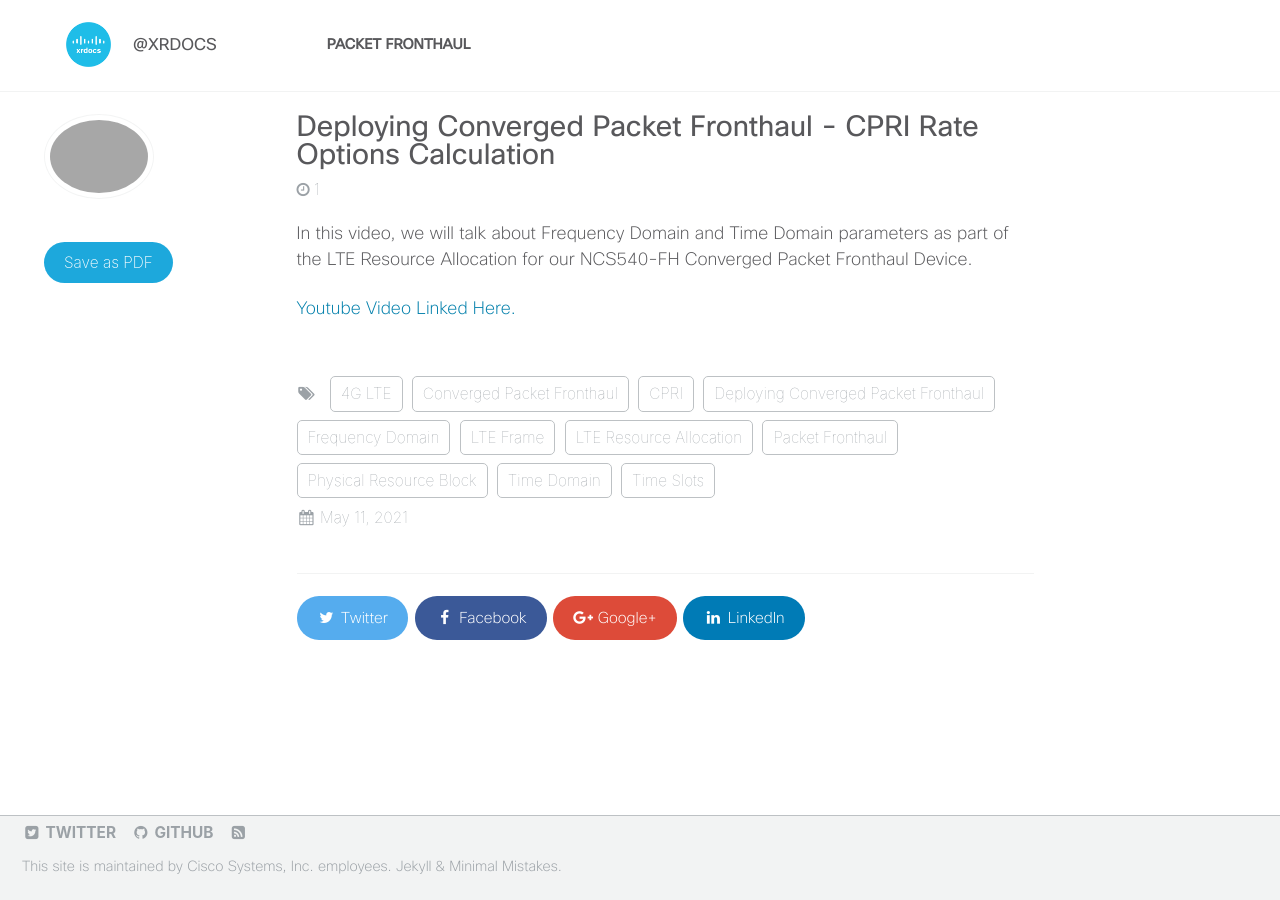
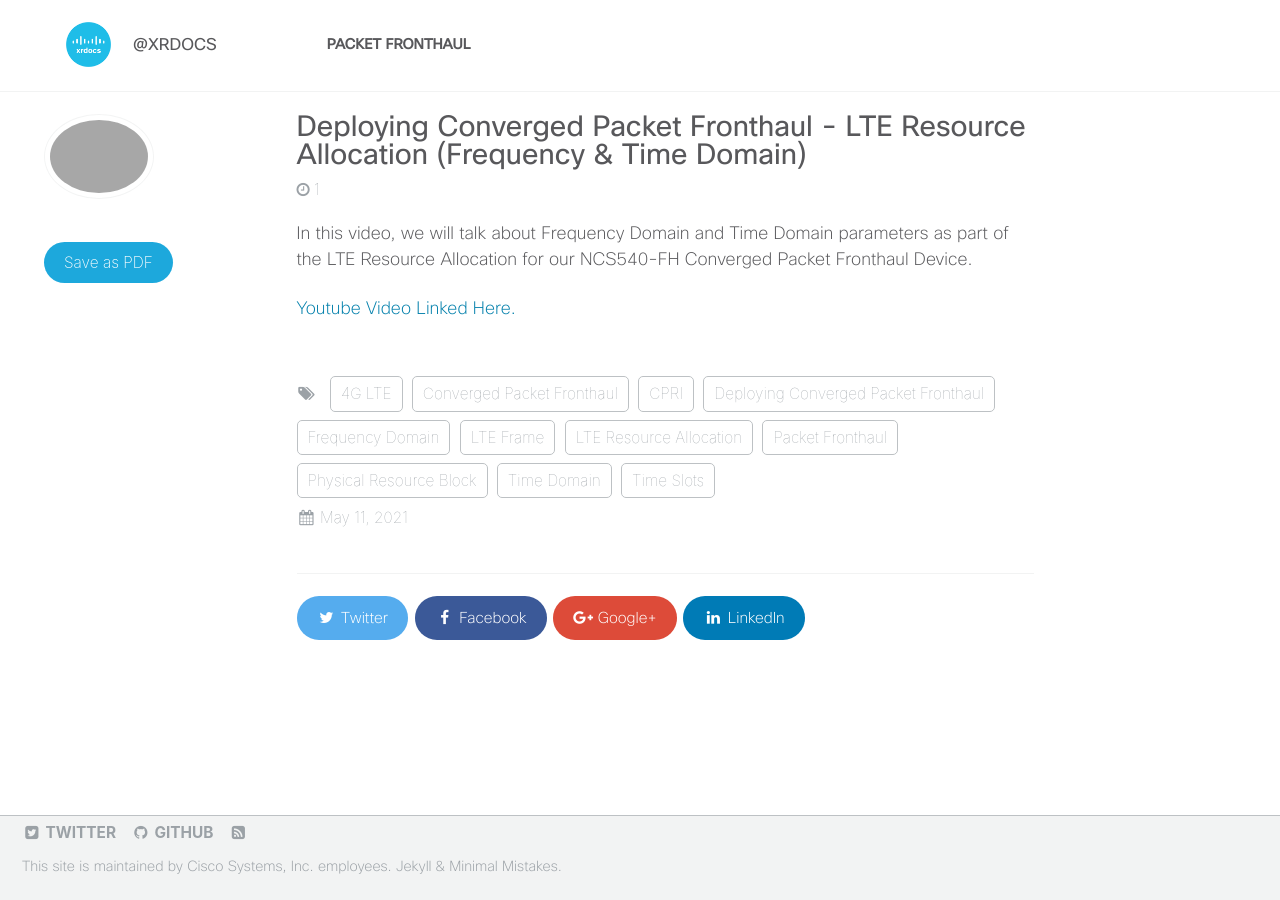
Before and after one commit to xrdocs-migration/packet-fronthaul, a Jekyll site: the page built from _tutorials/CPFH_Ep2.md, in a window 1280 px wide. Built offline with Jekyll 4.4.1, drawn with Linux system fonts in a browser that asks for light colours; comment, search, counter and statistics services are not loaded.

Commit message:
Update CPFH_Ep2.md

```diff
--- a/_tutorials/CPFH_Ep2.md
+++ b/_tutorials/CPFH_Ep2.md
@@ -1,7 +1,9 @@
 ---
 published: true
 date: '2021-05-11 12:26 +0530'
-title: Deploying Converged Packet Fronthaul - CPRI Rate Options Calculation
+title: >-
+  Deploying Converged Packet Fronthaul - LTE Resource Allocation (Frequency &
+  Time Domain)
 author: Sounak Mukherjee
 excerpt: 'LTE Resource Allocation for NCS540-FH '
 tags:
@@ -19,4 +21,4 @@ tags:
 ---
 In this video, we will talk about Frequency Domain and Time Domain parameters as part of the LTE Resource Allocation for our NCS540-FH Converged Packet Fronthaul Device.
 
-[Youtube Video Linked Here.](https://www.youtube.com/watch?v=ldwATqsg8i4)
+[Youtube Video Linked Here.](https://www.youtube.com/watch?v=5sXJ20scW6c)
```
